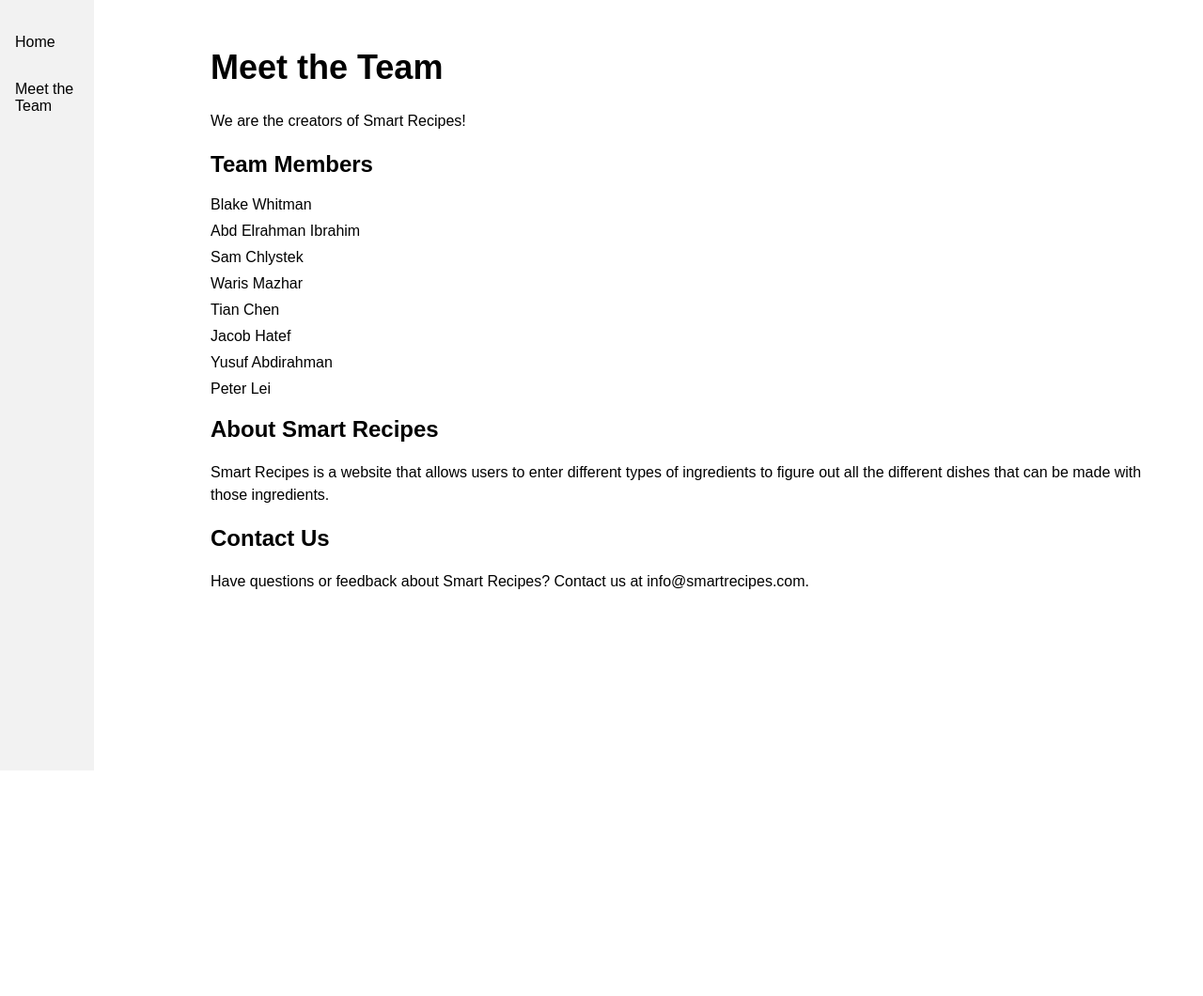
After one commit to 5914-project/MainRepo, a Flask app: page /team/ in a window 1280 px wide. The commit adds this page. Shown: the whole page at 94% size. Run offline with Flask 2, Linux system fonts and the light colour scheme.

Commit message:
Sidebar and meet the team
Added sidebar and a meet the team page

```diff
--- a/app.py
+++ b/app.py
@@ -9,6 +9,7 @@
 app = Flask(__name__)
 es.initialize()
 
+#Home Route
 @app.route("/", methods=["GET", "POST"])
 def index():
     if request.method == "POST":
@@ -16,23 +17,29 @@
         return redirect(url_for('recipes', items=json.dumps(result)))
     return render_template("webpage.html")
 
+#Team Route
+@app.route("/team/", methods=["GET", "POST"])
+def team():
+    return render_template("team.html")
 
+#Barcode Route
 @app.route('/scan-barcode/', methods=['POST'])
 def scan_barcode():
     image_binary = request.files['image'].read()
 
     # pass the image binary data to the BarcodeScanner function
-    # barcode = BS.BarcodeScanner(image_binary)
-    # barcode = HM.get_keyword(barcode)
-    barcode = "coffee"
+    barcode = BS.BarcodeScanner(image_binary)
+    barcode = HM.get_keyword(barcode)
 
     return redirect(url_for('recipes', items=json.dumps(barcode)))
 
+#Text input route
 @app.route('/text/', methods=['POST'])
 def text():
     ingredients = request.json.get('ingredients')
     return redirect(url_for('recipes', items=json.dumps(ingredients)))
 
+#Reading page route
 @app.route('/read-page/', methods=['POST'])
 def read_page():
     webpage = request.json.get('webpage')
--- /dev/null
+++ b/static/team.css
@@ -0,0 +1,58 @@
+/* Content styles */
+.content {
+    margin-left: 200px;
+    padding: 1px 16px;
+    height: 1000px; /* Change this value to adjust the height of the content */
+    overflow-y: scroll;
+  }
+
+  /* General styles */
+  body {
+    font-family: Arial, sans-serif;
+    margin-top: 50px;
+  }
+
+  h1 {
+    font-size: 36px;
+    margin-top: 0;
+  }
+
+  h2 {
+    font-size: 24px;
+  }
+
+  ul {
+    list-style-type: none;
+    padding: 0;
+  }
+
+  li {
+    margin-bottom: 10px;
+  }
+
+  p {
+    line-height: 1.5;
+  }
+
+  .sidebar {
+    height: 100%;
+    width: 100px;
+    position: fixed;
+    top: 0;
+    left: 0;
+    background-color: #f2f2f2;
+    overflow-x: hidden;
+    padding-top: 20px;
+  }
+
+  .sidebar a {
+    display: block;
+    color: #000;
+    padding: 16px;
+    text-decoration: none;
+  }
+
+  .sidebar a:hover {
+    background-color: #555;
+    color: white;
+  }
--- /dev/null
+++ b/templates/team.html
@@ -0,0 +1,36 @@
+<!DOCTYPE html>
+<html>
+<head>
+	<title>Our Team</title>
+	<link rel="stylesheet" type="text/css" href="/static/team.css">
+</head>
+<body>
+	<div class="sidebar">
+		<a href="/">Home</a>
+		<a class="active" href="/team">Meet the Team</a>
+	</div>
+
+	<div class="content">
+		<h1>Meet the Team</h1>
+		<p>We are the creators of Smart Recipes!</p>
+
+		<h2>Team Members</h2>
+		<ul>
+			<li>Blake Whitman</li>
+			<li>Abd Elrahman Ibrahim</li>
+			<li>Sam Chlystek</li>
+			<li>Waris Mazhar</li>
+			<li>Tian Chen</li>
+			<li>Jacob Hatef</li>
+			<li>Yusuf Abdirahman</li>
+			<li>Peter Lei</li>
+		</ul>
+
+		<h2>About Smart Recipes</h2>
+		<p>Smart Recipes is a website that allows users to enter different types of ingredients to figure out all the different dishes that can be made with those ingredients.</p>
+
+		<h2>Contact Us</h2>
+		<p>Have questions or feedback about Smart Recipes? Contact us at info@smartrecipes.com.</p>
+	</div>
+</body>
+</html>
--- a/templates/webpage.html
+++ b/templates/webpage.html
@@ -5,6 +5,10 @@
   <link rel="stylesheet" type="text/css" href="/static/style.css">
 </head>
 <body>
+  <div class="sidebar">
+    <a href="/">Home</a>
+    <a href="/team">Meet the Team</a>
+  </div>
   <h1>Smart Recipes</h1>
   <img src="/static/Cooking.jpg" alt="Cooking Pan">
   <p>Welcome to Smart Recipes, a website where users can enter different types of ingredients
```
Also changed, not shown: static/style.css (+28 -0 lines).
